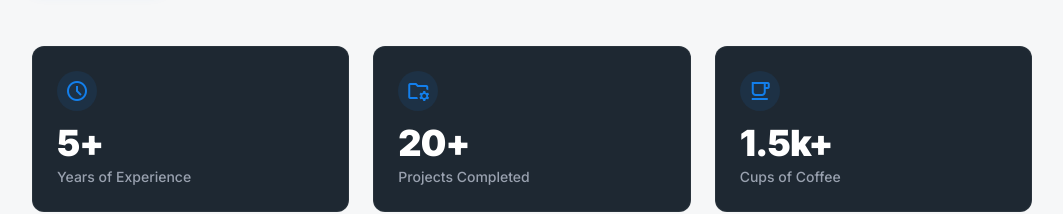
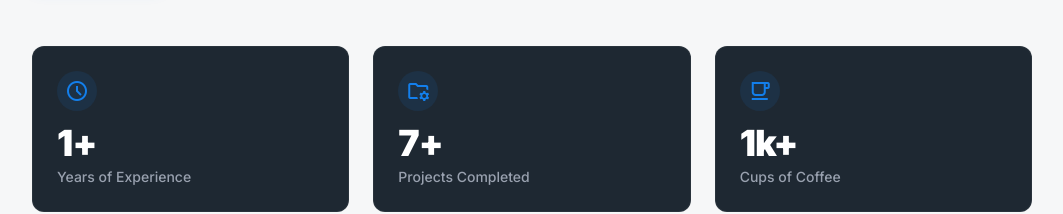
Before and after one commit to SubrotoKumar7/my-portfolio, a Next.js app: page / in a window 1280 px wide. Shown: the part 1800-2014 px from the top of the page, without its empty margins (108-1171 px from the left). Built offline with nearby package versions, Linux system fonts and the light colour scheme.

Commit message:
experience section update

```diff
--- a/src/app/components/About.jsx
+++ b/src/app/components/About.jsx
@@ -108,7 +108,7 @@ export default function About() {
                 <div className="mb-2 h-10 w-10 flex items-center justify-center rounded-full bg-primary/10 text-primary group-hover:bg-primary group-hover:text-white transition-colors">
                   <span className="material-symbols-outlined">schedule</span>
                 </div>
-                <p className="text-4xl font-extrabold text-white tracking-tight">5+</p>
+                <p className="text-4xl font-extrabold text-white tracking-tight">1+</p>
                 <p className="text-sm font-medium text-gray-400">Years of Experience</p>
               </div>
               {/* Stat Card 2 */}
@@ -116,7 +116,7 @@ export default function About() {
                 <div className="mb-2 h-10 w-10 flex items-center justify-center rounded-full bg-primary/10 text-primary group-hover:bg-primary group-hover:text-white transition-colors">
                   <span className="material-symbols-outlined">folder_managed</span>
                 </div>
-                <p className="text-4xl font-extrabold text-white tracking-tight">20+</p>
+                <p className="text-4xl font-extrabold text-white tracking-tight">7+</p>
                 <p className="text-sm font-medium text-gray-400">Projects Completed</p>
               </div>
               {/* Stat Card 3 */}
@@ -124,7 +124,7 @@ export default function About() {
                 <div className="mb-2 h-10 w-10 flex items-center justify-center rounded-full bg-primary/10 text-primary group-hover:bg-primary group-hover:text-white transition-colors">
                   <span className="material-symbols-outlined">local_cafe</span>
                 </div>
-                <p className="text-4xl font-extrabold text-white tracking-tight">1.5k+</p>
+                <p className="text-4xl font-extrabold text-white tracking-tight">1k+</p>
                 <p className="text-sm font-medium text-gray-400">Cups of Coffee</p>
               </div>
             </div>
```
